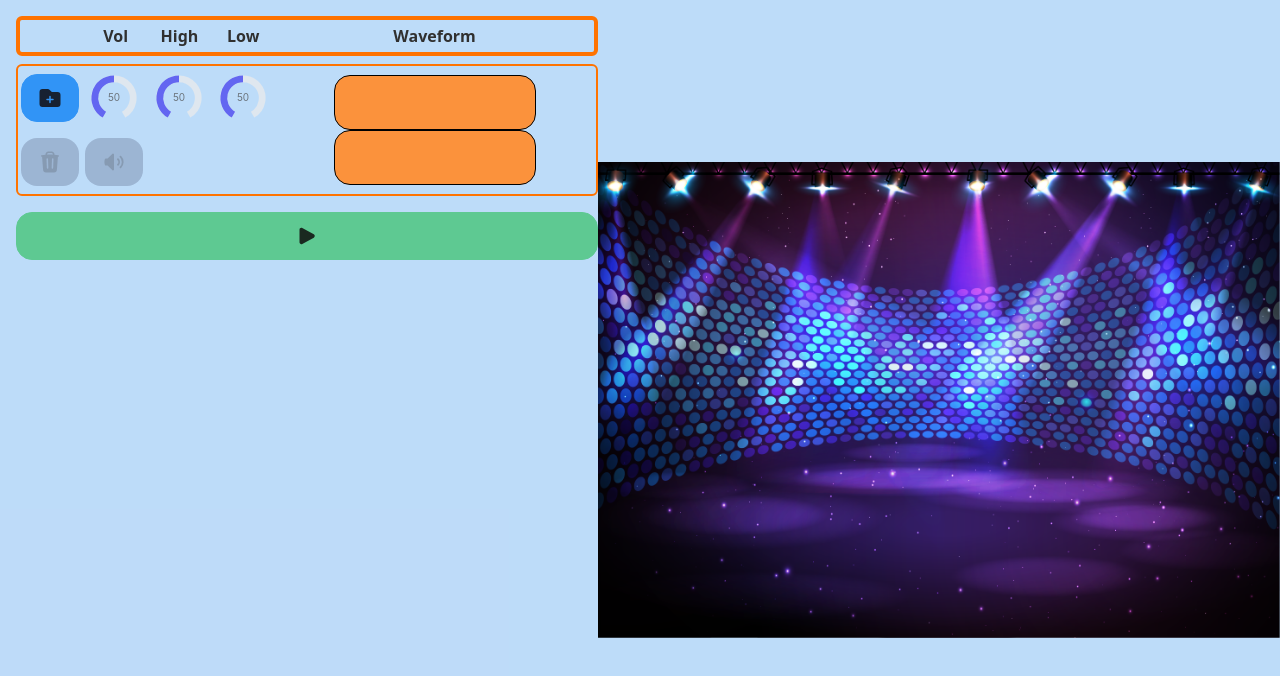
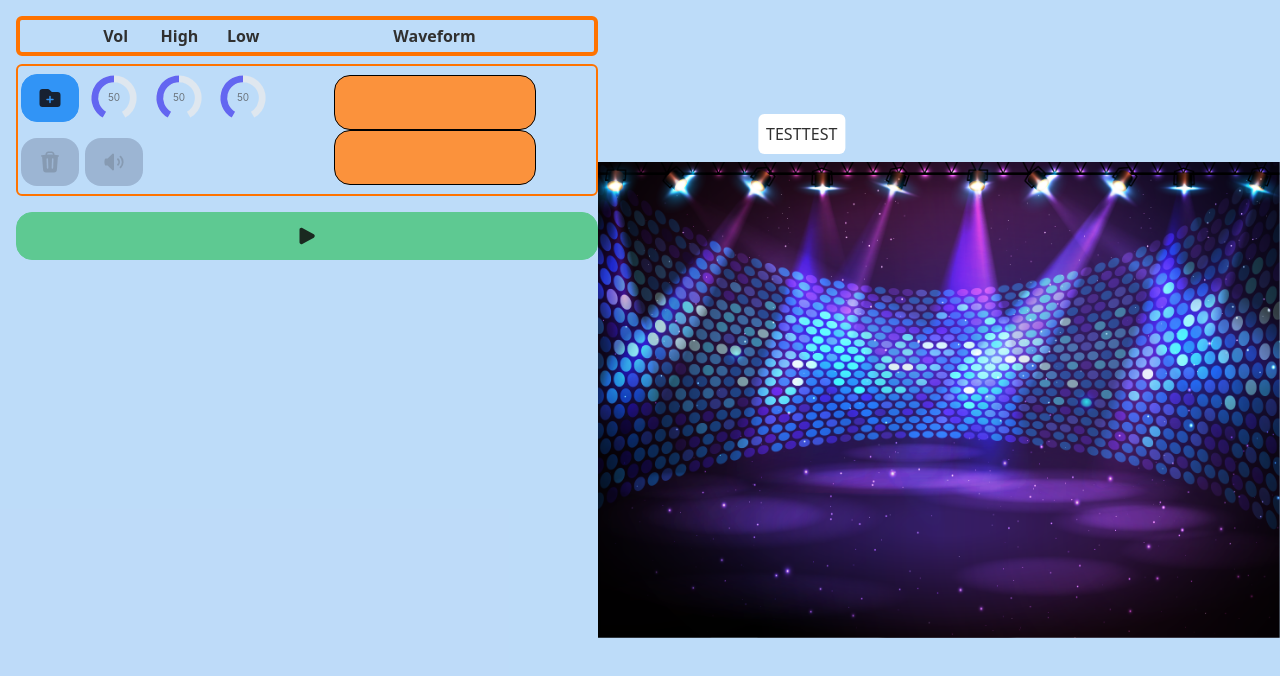
Before and after one commit to Incosomi/AVT_Incosomi, a Next.js app in the folder avt_incosomi/: page /dj in a window 1280 px wide. Shown: the top 676 px of the page. Built offline with nearby package versions, Linux system fonts and the light colour scheme.

Commit message:
test div overlaps with stageArea now

```diff
--- a/avt_incosomi/components/playerBar.js
+++ b/avt_incosomi/components/playerBar.js
@@ -218,6 +218,7 @@ export default function PlayerBar(props) {
     }
 
     return (
+        <div className="relative">
             <div className="border border-secondary border-2 py-2 rounded-md mb-2 grid grid-cols-9">
                 <div className="col-span-1 flex justify-center">
                     <div className="flex flex-col gap-4">
@@ -266,5 +267,10 @@ export default function PlayerBar(props) {
                     </div>
                 </div>
             </div>
+            <div id="overlap" className="absolute top-1/2 right-[-50%] transform -translate-x-1/2 -translate-y-1/2 bg-white p-2 rounded-md z-10">
+                <p>TESTTEST</p>
+            </div>
+        </div>
+
     );
 }
```
Lines whose indentation alone changed are shown as unchanged.
